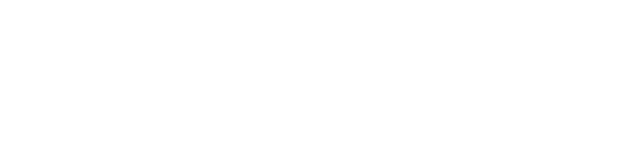
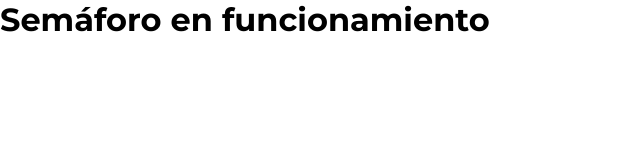
Before and after one commit to alodor24/traffic-light, a plain HTML site: page index.html in a window 1280 px wide. Shown: the whole page, without its empty margins (0-640 px from the left). Drawn offline with Linux system fonts and the light colour scheme; a web font is replaced by a local one.

Commit message:
Import fonts and create some basic styles

```diff
--- a/index.html
+++ b/index.html
@@ -3,7 +3,10 @@
   <head>
     <meta charset="UTF-8" />
     <meta name="viewport" content="width=device-width, initial-scale=1.0" />
+    <link rel="stylesheet" href="styles.css" />
     <title>Funcionamiento de Semáforo</title>
   </head>
-  <body></body>
+  <body>
+    <h1>Semáforo en funcionamiento</h1>
+  </body>
 </html>
--- a/styles.css
+++ b/styles.css
@@ -0,0 +1,23 @@
+/* Imports */
+@import url("https://fonts.googleapis.com/css2?family=Micro+5&family=Montserrat:ital,wght@0,100..900;1,100..900&family=Nova+Square&display=swap");
+
+/* Variables */
+:root {
+  --color-green: #64dd17;
+  --color-orange: #ff9800;
+  --color-red: #f44336;
+  --color-white: #fff;
+  --color-dark: #212121;
+}
+
+* {
+  margin: 0;
+  padding: 0;
+  font-family: "Montserrat", sans-serif;
+}
+
+/* .micro-5-regular {
+  font-family: "Micro 5", sans-serif;
+  font-weight: 400;
+  font-style: normal;
+} */
```
